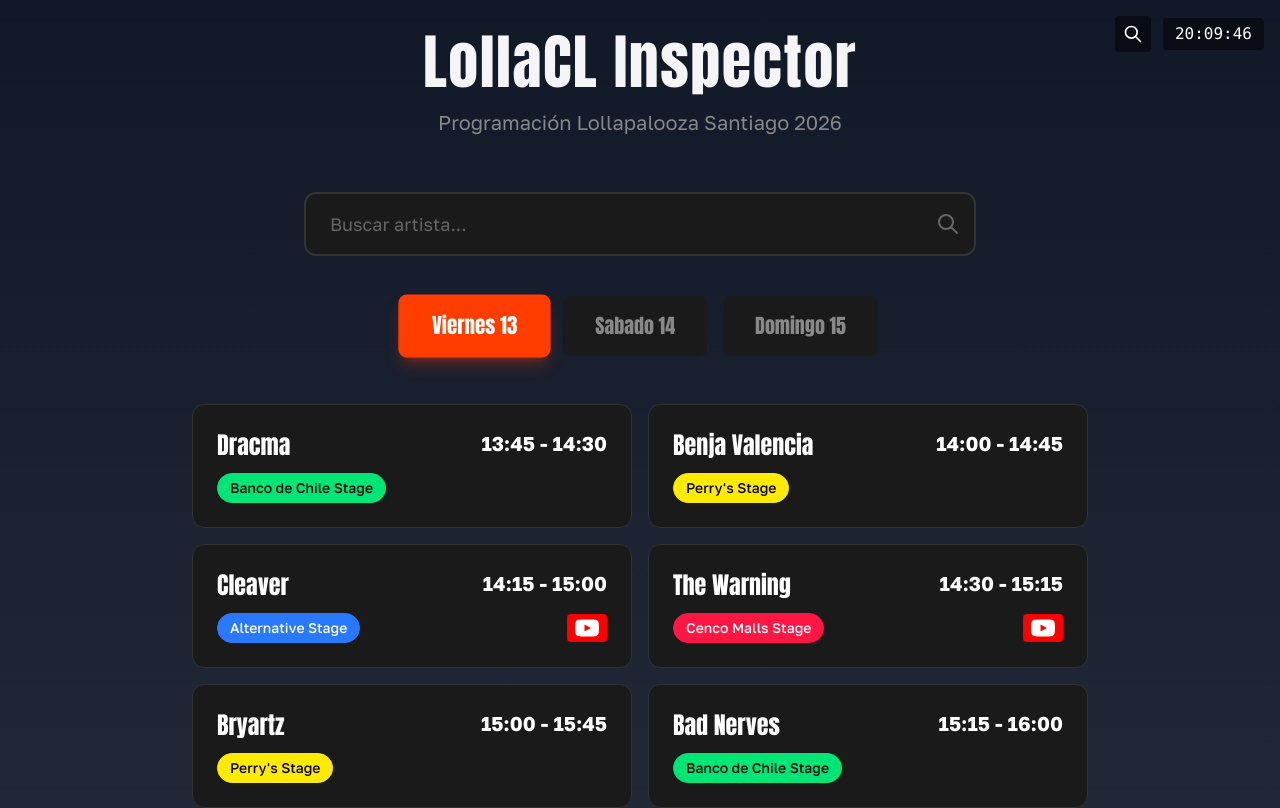
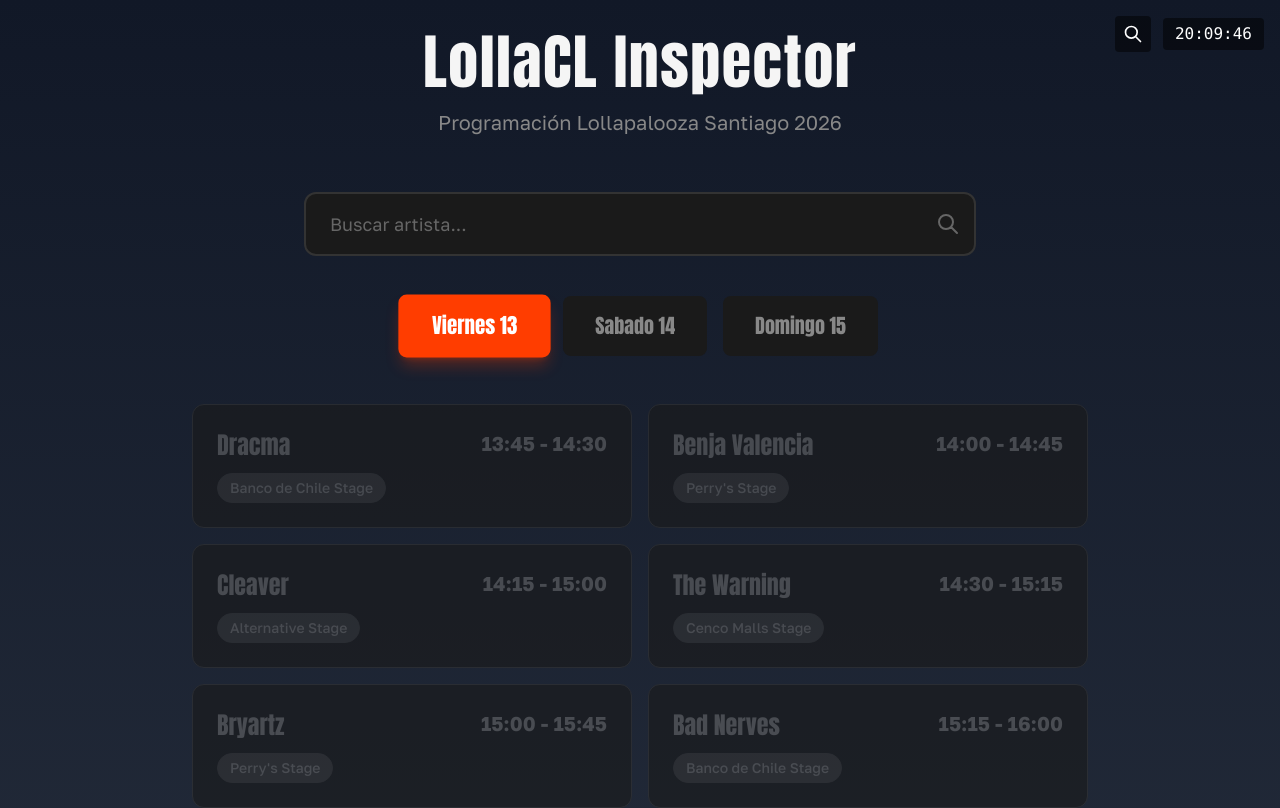
Before and after one commit to shipibo-studio/lollacl-inspector, a Next.js app: page / in a window 1280 px wide. Shown: the top 808 px of the page. Built offline with nearby package versions, Linux system fonts and the light colour scheme.

Commit message:
feat: ui for past artist presentation

```diff
--- a/src/app/page.tsx
+++ b/src/app/page.tsx
@@ -28,8 +28,8 @@
 // Stage streaming links
 const stageStreamLinks: Record<string, string> = {
   "Cenco Malls Stage": "https://www.youtube.com/watch?v=mFgT15aay24",
-  "Banco de Chile Stage": "https://www.youtube.com/watch?v=KtuOEaE49Lk",
-  "Alternative Stage": "https://www.youtube.com/watch?v=8WWMVC6SJiw",
+  "Banco de Chile Stage": "https://www.youtube.com/watch?v=emHcwuy_0Ng",
+  "Alternative Stage": "https://www.youtube.com/watch?v=Ze-33DRc0QY",
   "Perry's Stage": "https://www.youtube.com/watch?v=hY137e88MJs",
   "Lotus Stage": "",
   "Kidzapalooza Stage": "",
@@ -122,6 +122,29 @@
 
     // Show is live from start time to end time
     return now >= showDate && now <= showEndDate;
+  };
+
+  // Check if a show has already ended (past artists)
+  const hasEnded = (day: string, time: string, endTime: string): boolean => {
+    const artistDay = days.find((d) => d.key === day);
+    if (!artistDay) return false;
+
+    // Handle times past midnight (e.g., 00:50)
+    let showEndDate = new Date(artistDay.date + "T" + endTime + ":00");
+
+    // If end time is less than start time, it means it ends after midnight
+    if (endTime < time) {
+      showEndDate = new Date(showEndDate.getTime() + 24 * 60 * 60 * 1000);
+    }
+
+    const now = new Date();
+
+    // Check if it's the same day
+    const todayStr = now.toISOString().split("T")[0];
+    if (artistDay.date !== todayStr) return false;
+
+    // Show has ended if current time is after end time
+    return now > showEndDate;
   };
 
   // Check if any show on a stage is currently live
@@ -294,19 +317,29 @@
                   key={show.id}
                   ref={(el) => { artistRefs.current[show.id] = el; }}
                   className={`bg-[#1a1a1a] border rounded-xl p-6 transition-colors ${
-                    isLive(show.day, show.time, show.endTime)
-                      ? "border-[#ff3d00] shadow-lg shadow-[#ff3d00]/30"
-                      : "border-[#333333] hover:border-[#ff3d00]"
+                    hasEnded(show.day, show.time, show.endTime)
+                      ? "border-[#333333] opacity-60"
+                      : isLive(show.day, show.time, show.endTime)
+                        ? "border-[#ff3d00] shadow-lg shadow-[#ff3d00]/30"
+                        : "border-[#333333] hover:border-[#ff3d00]"
                   }`}
                 >
                   <div className="flex justify-between items-start mb-3">
                     <h3 className={`text-2xl font-display ${
-                      isLive(show.day, show.time, show.endTime) ? "text-[#ff3d00]" : "text-white"
+                      hasEnded(show.day, show.time, show.endTime)
+                        ? "text-[#666666]"
+                        : isLive(show.day, show.time, show.endTime)
+                          ? "text-[#ff3d00]"
+                          : "text-white"
                     }`}>
                       {show.name}
                     </h3>
                     <span className={`text-xl font-bold ${
-                      isLive(show.day, show.time, show.endTime) ? "text-[#ff3d00]" : "text-[#ffffff]"
+                      hasEnded(show.day, show.time, show.endTime)
+                        ? "text-[#666666]"
+                        : isLive(show.day, show.time, show.endTime)
+                          ? "text-[#ff3d00]"
+                          : "text-[#ffffff]"
                     }`}>
                       {show.time} - {show.endTime}
                     </span>
@@ -315,14 +348,20 @@
                     <span
                       className="px-3 py-1 rounded-full text-sm font-medium"
                       style={{
-                        backgroundColor: getStageColor(show.stage).bg,
-                        color: getStageColor(show.stage).text,
-                        border: `1px solid ${getStageColor(show.stage).border}`,
+                        backgroundColor: hasEnded(show.day, show.time, show.endTime)
+                          ? "#333333"
+                          : getStageColor(show.stage).bg,
+                        color: hasEnded(show.day, show.time, show.endTime)
+                          ? "#666666"
+                          : getStageColor(show.stage).text,
+                        border: `1px solid ${hasEnded(show.day, show.time, show.endTime)
+                          ? "#333333"
+                          : getStageColor(show.stage).border}`,
                       }}
                     >
                       {show.stage}
                     </span>
-                    {isStageLive(show.day, show.stage) && stageStreamLinks[show.stage] && (
+                    {isStageLive(show.day, show.stage) && stageStreamLinks[show.stage] && !hasEnded(show.day, show.time, show.endTime) && (
                         <button
                           onClick={() => setVideoModal({ stage: show.stage, url: stageStreamLinks[show.stage] })}
                           className="ml-2 inline-flex items-center px-2 py-0.5 rounded bg-[#ff0000] text-white hover:bg-[#cc0000] transition-colors"
@@ -373,16 +412,16 @@
       {/* Video Modal */}
       {videoModal && (
         <div
-          className="fixed inset-0 z-50 flex items-center justify-center bg-black/90"
+          className="fixed inset-0 z-50 flex items-center justify-center bg-black/90 p-4"
           onClick={() => setVideoModal(null)}
         >
           <div
-            className="relative w-[90vw] h-[90vh] max-w-6xl"
+            className="relative w-full max-w-5xl aspect-video"
             onClick={(e) => e.stopPropagation()}
           >
             <button
               onClick={() => setVideoModal(null)}
-              className="absolute -top-10 right-0 text-white hover:text-[#ff3d00] transition-colors"
+              className="absolute -top-12 right-0 text-white hover:text-[#ff3d00] transition-colors z-10"
             >
               <svg className="w-10 h-10" fill="none" stroke="currentColor" viewBox="0 0 24 24">
                 <path strokeLinecap="round" strokeLinejoin="round" strokeWidth={2} d="M6 18L18 6M6 6l12 12" />
@@ -407,7 +446,7 @@
             es libre. No nos hacemos cargo de nada. Si el streaming no funciona, no es mi problema. Si los horarios cambian, trataré de tenerlo actualizado, pero no prometo nada.
           </p>
           <p className="text-xs text-[#999999] leading-relaxed mt-4">
-            Si a pesar de todo quieren contactarme, pueden hacerlo al mail <a href="mailto:lollacl2026.ebii8h@bumpmail.io" class="text-[#cccccc] underline">lollacl2026.ebii8h@bumpmail.io</a>.
+            Si a pesar de todo quieren contactarme, pueden hacerlo al mail <a href="mailto:lollacl2026.ebii8h@bumpmail.io" className="text-[#cccccc] underline">lollacl2026.ebii8h@bumpmail.io</a>.
           </p>
           <p className="text-sm text-[#ff3d00] mt-4 leading-tight">
             Disfruten de la vida y la musica y no se olviden de salir a bailar o hacer un mosh aunque sea un rato, aunque sea con amigos, aunque sea con desconocidos, aunque sea solos.
```
